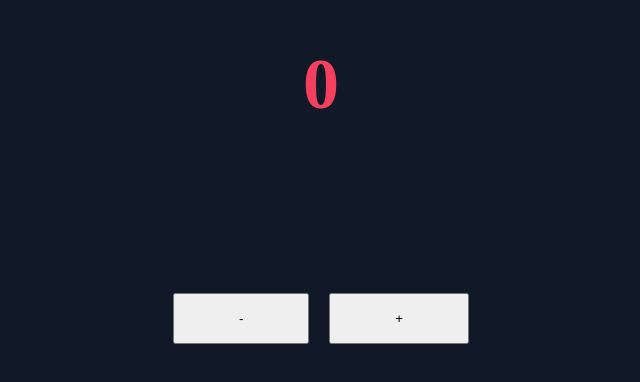
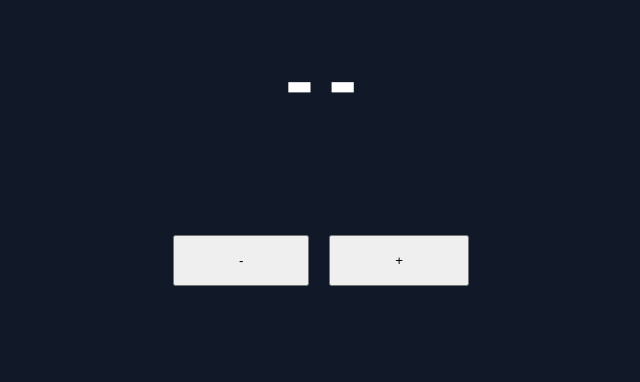
Before and after one commit to bangnokia/epic-hotpot-app, a Svelte app: page / in a window 1280 px wide. Shown: the part 416-798 px from the top of the page, without its empty margins (319-959 px from the left). Built offline with nearby package versions, Linux system fonts and the light colour scheme.

Commit message:
work in progress

```diff
--- a/src/App.svelte
+++ b/src/App.svelte
@@ -1,6 +1,7 @@
 <script lang="ts">
     import Button from "./Button.svelte";
     import FireCircle from "./FireCircle.svelte";
+    import { fade } from "svelte/transition";
 
     let temp = 0;
     let step = 100;
@@ -13,14 +14,18 @@
     }
 </script>
 
-<main class="w-full h-screen flex flex-col justify-between bg-gray-900">
-    <div class="pt-10 w-250px h-250px flex items-center justify-center mx-auto">
+<main class="font-mono w-full h-screen flex flex-col justify-around bg-gray-900">
+    <div class="h-1/3 shrink-0 grow-0 pt-10 w-250px h-250px flex items-center justify-center mx-auto">
         <FireCircle value={temp} {step} />
     </div>
     <div class="flex items-center justify-center">
-        <strong class="text-7xl font-bold text-rose-500 text-center lining-nums">
-            {temp}
-        </strong>
+        <div class="text-7xl font-bold text-center lining-nums">
+            {#if temp > 0}
+                <span class="text-red-500" transition:fade>{temp}</span>
+            {:else}
+                <span class="text-white">--</span>
+            {/if}
+        </div>
     </div>
     <div class="pb-10 flex items-center justify-center gap-5">
         <Button on:click={down}>-</Button>
--- a/src/FireCircle.svelte
+++ b/src/FireCircle.svelte
@@ -11,17 +11,10 @@
         .join(", ");
 </script>
 
-<div class="w-48 h-48 rounded-full border-2 border-gray-500 flex items-center justify-center">
+<div class="w-48 h-48 rounded-full border-2 border-white/10 flex items-center justify-center">
     {#if value}
-        <div class="bg-transparent opacity-50" style="width: {width}px; height: {width}px;">
-            <section style="box-shadow: {shadowString}" class="animate animate-pulse w-full h-full rounded-full  transform transition-transform duration-500" />
+        <div class="bg-transparent opacity-50" style="width: {width}px; height: {width}px; max-width: 169px; max-height: 169px;">
+            <section style="box-shadow: {shadowString}; background: red" class="animate animate-pulse w-full h-full rounded-full transform transition transition-all duration-500" />
         </div>
     {/if}
 </div>
-
-<style>
-    section {
-        background: rgba(255, 0, 0);
-        /* box-shadow: 0 0 10px red, 0 0 20px red, 0 0 30px red, 0 0 40px red, 0 0 250px red, 0 0 300px red; */
-    }
-</style>
```
